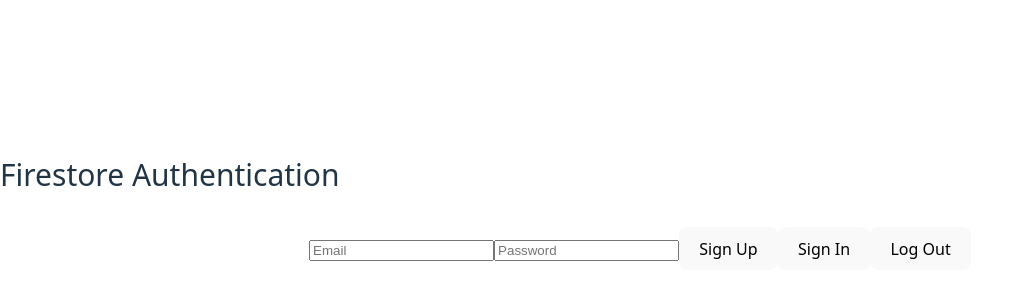
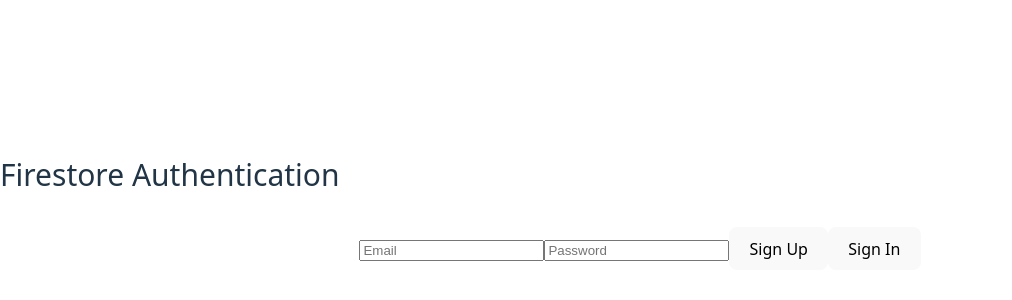
Before and after one commit to Alan23bh/firestore-tutorial, a React (Vite) app: page / in a window 1280 px wide. Shown: the part 204-504 px from the top of the page, without its empty margins (0-1012 px from the left). Built offline with nearby package versions, Linux system fonts and the light colour scheme; no server answers.

Commit message:
Removed log out button while not logged in

```diff
--- a/src/App.jsx
+++ b/src/App.jsx
@@ -126,11 +126,11 @@
             <button onClick={signIn}>Sign In</button>
           </>
         )}
-        <button onClick={logOut}>Log Out</button>
       </div>
       {user && (
         <div>
           <p>Logged in as: {user.email}</p>
+          <button onClick={logOut}>Log Out</button>
         </div>
       )}
     </>
```
